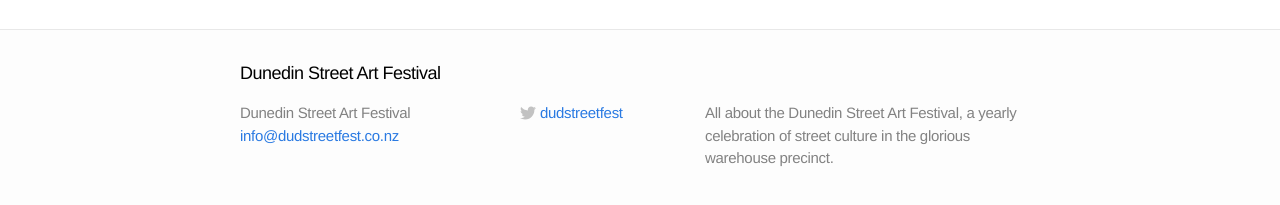
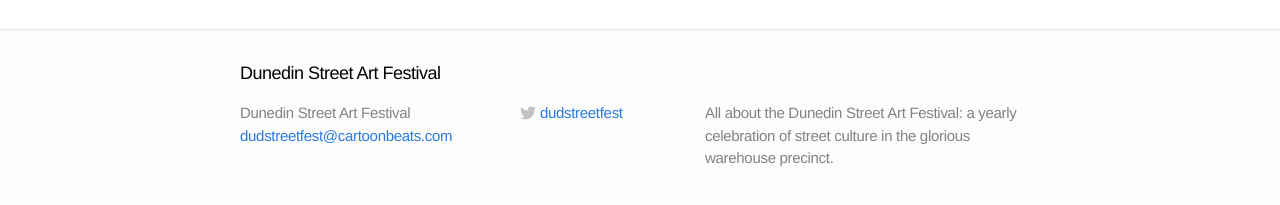
Before and after one commit to haszari/vogelstreet.github.io, a Jekyll site: the page built from index.html, in a window 1280 px wide. Shown: the part 477-682 px from the top of the page. Built offline with Jekyll 4.4.1, drawn with Linux system fonts in a browser that asks for light colours.

```diff
--- a/_config.yml
+++ b/_config.yml
@@ -1,7 +1,7 @@
 # Site settings
 title: Dunedin Street Art Festival
-email: info@dudstreetfest.co.nz
-description: "All about the Dunedin Street Art Festival, a yearly celebration of street culture in the glorious warehouse precinct."
+email: dudstreetfest@cartoonbeats.com
+description: "All about the Dunedin Street Art Festival: a yearly celebration of street culture in the glorious warehouse precinct."
 baseurl: ""
 url: "http://dudstreetfest.github.io"
 twitter_username: dudstreetfest
```
